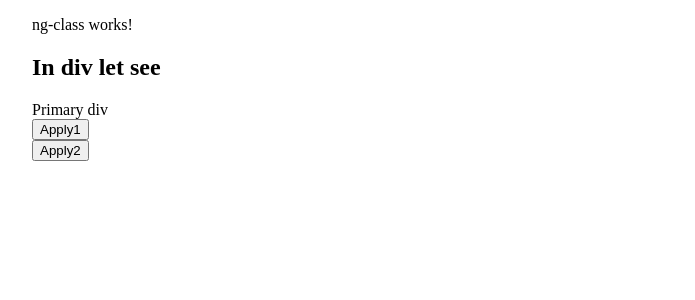
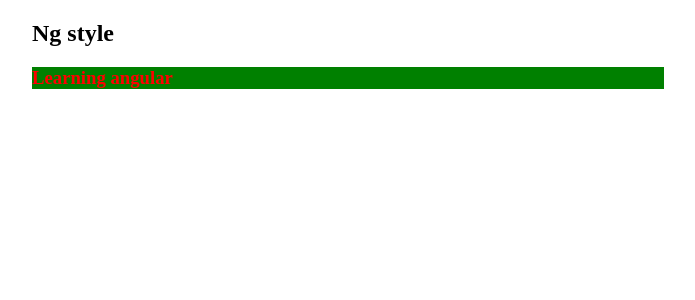
Before and after one commit to mohit2978/AngularBasics, an Angular app in the folder DirectivesLearn/: page / in a window 1280 px wide. Shown: the top 300 px of the page, without its empty margins (292-987 px from the left). Built offline with nearby package versions, Linux system fonts and the light colour scheme.

Commit message:
ng style done

```diff
--- a/DirectivesLearn/src/app/app.component.html
+++ b/DirectivesLearn/src/app/app.component.html
@@ -1,4 +1,3 @@
-
 <div class="container">
- <app-ng-class></app-ng-class>
+ <app-ng-style></app-ng-style>
 </div>
--- a/DirectivesLearn/src/app/app.component.ts
+++ b/DirectivesLearn/src/app/app.component.ts
@@ -6,13 +6,15 @@
 import { FormsModule } from '@angular/forms';
 import { NgIfCompComponent } from './components/ng-if-comp/ng-if-comp.component';
 import { NgClassComponent } from './ng-class/ng-class.component';
+import { NgStyleComponent } from './components/ng-style/ng-style.component';
 
 @Component({
   selector: 'app-root',
   standalone: true,
   imports: [CommonModule, RouterOutlet,
     NgForComponent,SwitchCompComponent,FormsModule,
-    CommonModule,NgIfCompComponent,NgClassComponent
+    CommonModule,NgIfCompComponent,NgClassComponent,
+    NgStyleComponent
   ],
   templateUrl: './app.component.html',
   styleUrl: './app.component.css'
--- /dev/null
+++ b/DirectivesLearn/src/app/components/ng-style/ng-style.component.html
@@ -0,0 +1,6 @@
+<div>
+    <h2>Ng style</h2>
+    <div>
+        <h3 [ngStyle]="{color:'red','background-color':'green'}">Learning angular</h3>
+    </div>
+</div>
```
Also changed, not shown: DirectivesLearn/src/app/components/ng-style/ng-style.component.ts (added, +14 -0 lines), DirectivesLearn/src/app/components/ng-style/ng-style.component.css (added), 1 other file (tests, documents, lock files or other folders).
